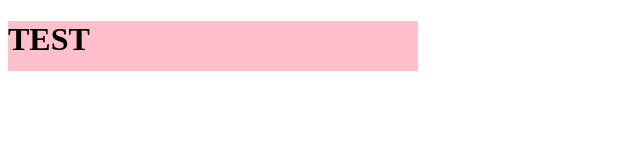
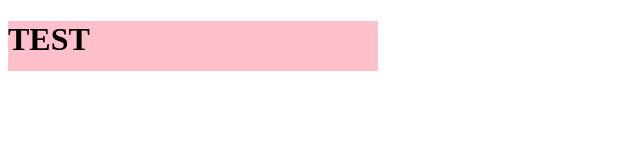
Before and after one commit to jude-ui/markdown-practice, a plain HTML site: page index.html in a window 1280 px wide. Shown: the whole page, without its empty margins (0-640 px from the left). Drawn offline with Linux system fonts and the light colour scheme.

Commit message:
Update index.html

```diff
--- a/index.html
+++ b/index.html
@@ -7,6 +7,6 @@
 <meta name="viewport" content="width=device-width, initial-scale=1" />
 </head>
 <body>
-	<h1 style="background:pink;width:410px;height:50px">TEST</h1>
+	<h1 style="background:pink;width:370px;height:50px">TEST</h1>
 </body>
 </html>
```
